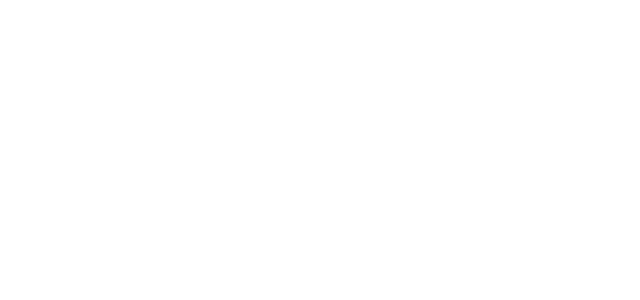
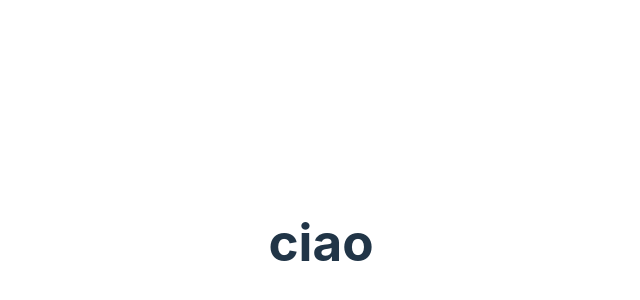
Before and after one commit to albertogioia93/vite-comics, a Vue app: page / in a window 1280 px wide. Shown: the part 158-458 px from the top of the page, without its empty margins (319-959 px from the left). Built offline with nearby package versions, Linux system fonts and the light colour scheme.

Commit message:
creazione componente + import in app.vue

```diff
--- a/src/App.vue
+++ b/src/App.vue
@@ -1,9 +1,14 @@
 <script>
-
+import AppHeader from './components/AppHeader.vue';
+export default {
+  components: {
+    AppHeader
+  }
+}
 </script>
 
 <template>
-
+  <AppHeader></AppHeader>
 </template>
 
 <style scoped>
--- /dev/null
+++ b/src/components/AppHeader.vue
@@ -0,0 +1,16 @@
+<script>
+export default {
+    name: 'header',
+    data (){
+        return {
+            message: 'ciao'
+        }
+    }
+}
+</script>
+
+<template>
+    <h1>{{ message }}</h1>
+</template>
+
+<style scoped></style>
```
